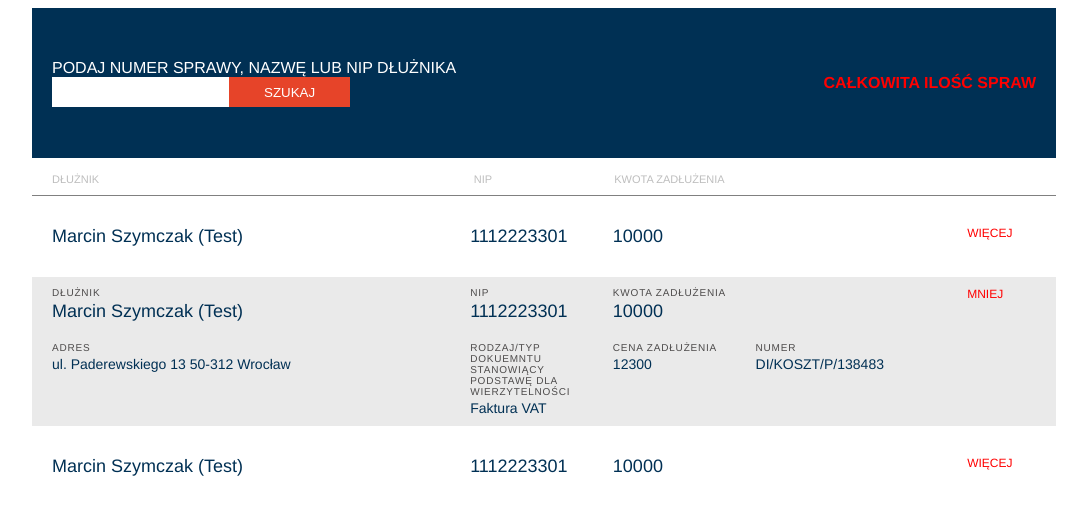
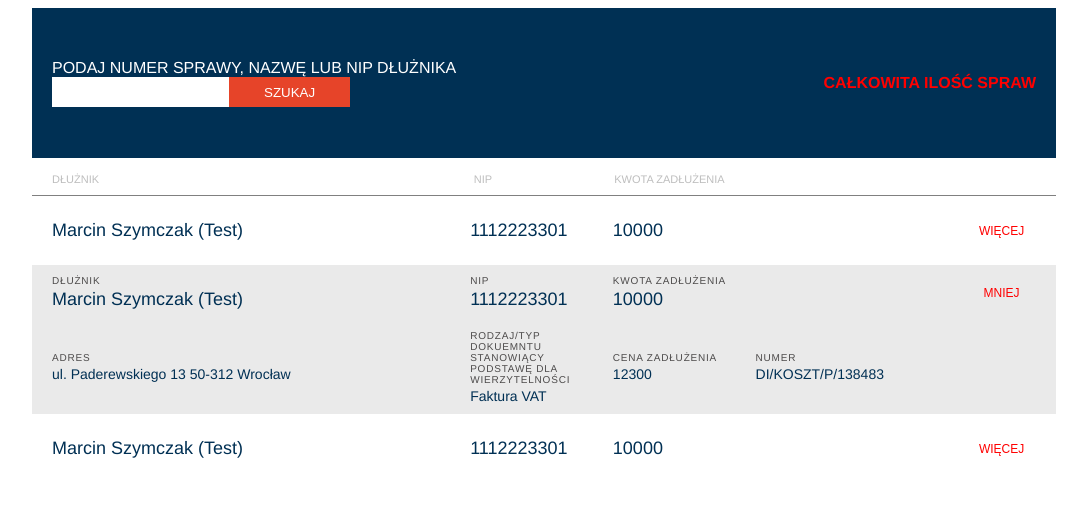
Before and after one commit to morawskiOZ/KRD_task, a React (Create React App) app: page / in a window 1280 px wide. Shown: the top 514 px of the page, without its empty margins (96-1183 px from the left). Built offline with nearby package versions, Linux system fonts and the light colour scheme; no server answers.

Commit message:
add action to set active ListItem

```diff
--- a/src/components/List/ListItem/ListItem.scss
+++ b/src/components/List/ListItem/ListItem.scss
@@ -4,16 +4,31 @@
   grid-row-gap: 20px;
   grid-column-gap: 5px;
   color: #003054;
-  padding: 10px 20px 10px 20px;
+  padding: 4px 20px 4px 20px;
   font-size: 18px;
+  align-items: center;
   &--active {
     background-color: #eaeaea;
+    padding: 10px 20px 10px 20px;
   }
   &-address {
     grid-column: 1;
   }
   &-button {
     grid-column: 5;
+    background: transparent;
+    border: 0;
+    &:active {
+      outline: none;
+      background-color: gainsboro;
+      border-radius: 6px;
+    }
+    &:focus {
+      outline: none;
+    }
+    &:hover {
+      text-decoration: underline;
+    }
   }
   &-cell {
     &--heading {
--- a/src/components/List/ListItem/ListItem.tsx
+++ b/src/components/List/ListItem/ListItem.tsx
@@ -1,6 +1,8 @@
-import React from "react"
+import React, { useContext } from "react"
+import { AppContext } from "../../../context/context"
 import { Debt } from "../../../globalState/types"
 import "./ListItem.scss"
+import { Actions } from "../../../globalState/actions";
 
 interface ListItemProps {
   data: Debt
@@ -11,6 +13,10 @@ const ListItem = ({
   data: { Address, DocumentType, Id, NIP, Name, Number, Price, Value },
   active
 }: ListItemProps) => {
+  const {
+    state: { isLoading, searchData, topDebtor },
+    dispatch
+  } = useContext(AppContext)
   const activeItemElements = (
     <>
       <div className="ListItem-cell ListItem-address ListItem-cell--smallFont">
@@ -34,7 +40,9 @@ const ListItem = ({
       </div>
     </>
   )
-
+    const clickHandler = (event) => {
+      dispatch({type: Actions.SET_ACTIVE_ITEM, id: Id})
+    }
   return (
     <div className={`ListItem ${active ? "ListItem--active" : ""}`}>
       <div className="ListItem-name">
@@ -49,7 +57,7 @@ const ListItem = ({
         {active && <h6 className="ListItem-cell--heading">Kwota zadłużenia</h6>}
         {Value}
       </div>
-      <div className="ListItem-button">{active ? "Mniej" : "Więcej"}</div>
+      <button className="ListItem-button" onClick={clickHandler}>{active ? "Mniej" : "Więcej"}</button>
       {active && activeItemElements}
     </div>
   )
--- a/src/context/context.tsx
+++ b/src/context/context.tsx
@@ -8,7 +8,7 @@ const initialState: GlobalState = {
 
 const AppContext = React.createContext({
   state: initialState,
-  dispatch: undefined
+  dispatch: undefined as any
 })
 
 const AppContextProvider = props => {
--- a/src/globalState/actions.ts
+++ b/src/globalState/actions.ts
@@ -4,4 +4,5 @@ export enum Actions {
   SAVE_SEARCH_DATA = "SAVE_SEARCH_DATA",
   SAVE_COUNTER_DATA = "SAVE_COUNTER_DATA",
   SAVE_TOP_DEBTOR_DATA = "SAVE_TOP_DEBTOR_DATA",
+  SET_ACTIVE_ITEM = "SET_ACTIVE_ITEM"
 }
--- a/src/globalState/reducer.ts
+++ b/src/globalState/reducer.ts
@@ -12,6 +12,8 @@ export const reducer = (state, action) => {
       return { ...state, caseCount: action.data }
     case Actions.SAVE_TOP_DEBTOR_DATA:
       return { ...state, topDebtor: action.data }
+      case Actions.SET_ACTIVE_ITEM:
+        return { ...state, activeItemId: action.id }
     default:
       return
   }
--- a/src/globalState/types.ts
+++ b/src/globalState/types.ts
@@ -3,6 +3,7 @@ export interface GlobalState {
   searchData?: Debt[]
   topDebtor?: Debt[]
   caseCount?: number
+  activeItemId?: number
 }
 
 export interface Debt {
```
